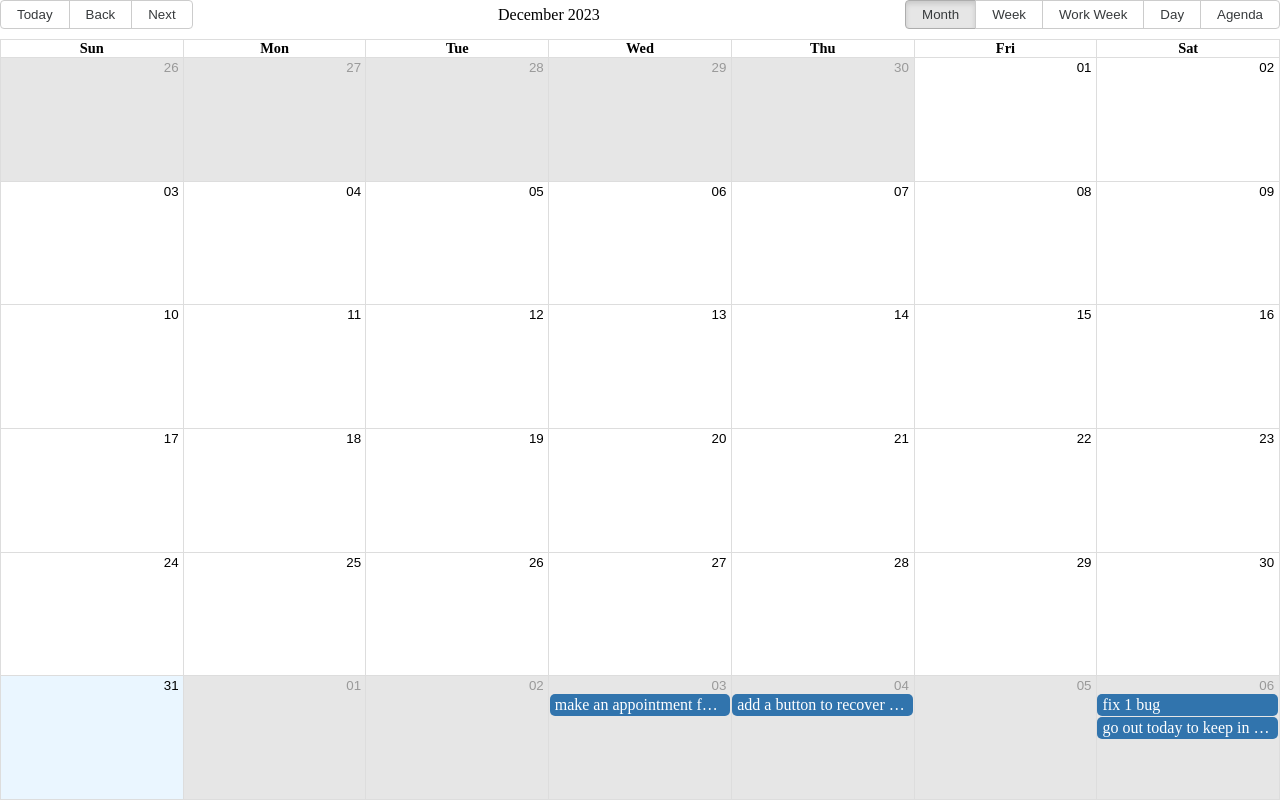
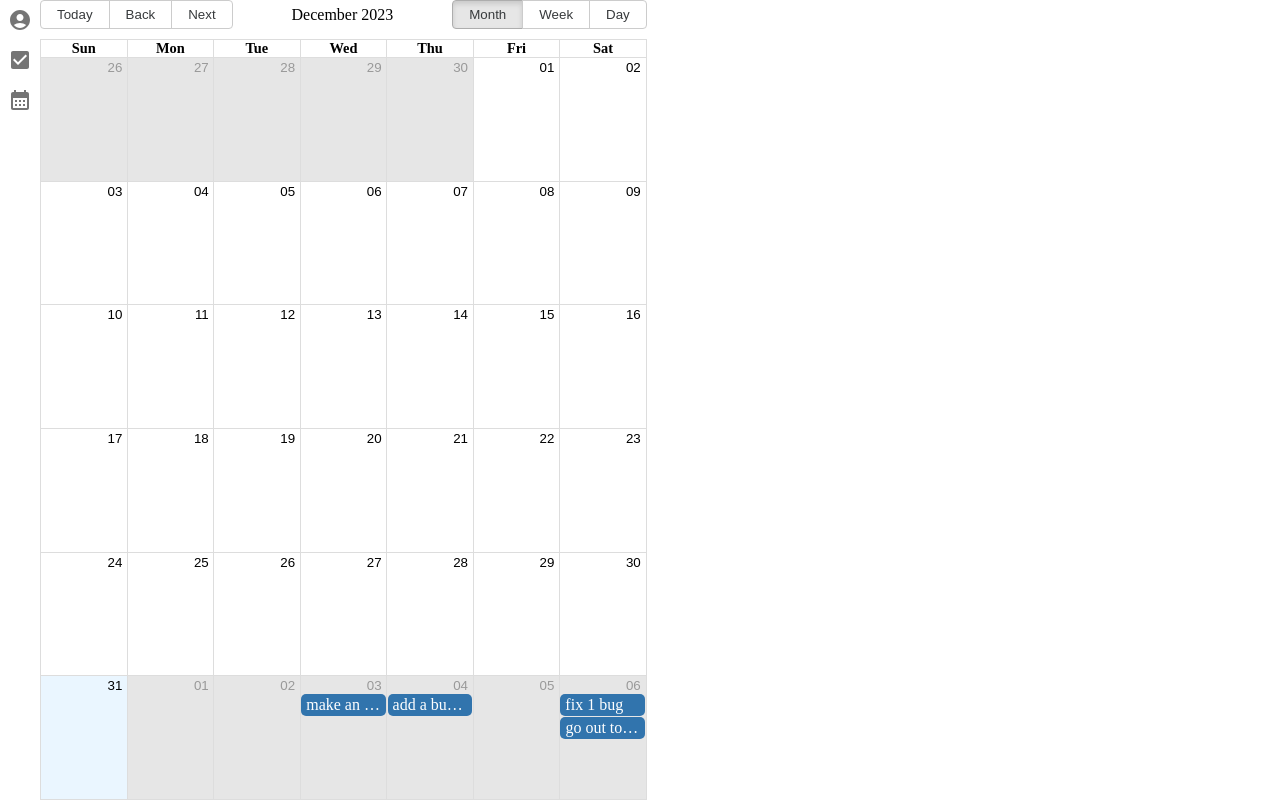
Before and after one commit to Renfu-Li/Tick, a React (Vite) app in the folder frontend-tick/: page /calendar in a window 1280 px wide. Built offline with nearby package versions, Linux system fonts and the light colour scheme; data requests are answered from the project's data file.

Commit message:
feat: add a shared side bar to task lists and calendar view

```diff
--- a/frontend-tick/src/App.jsx
+++ b/frontend-tick/src/App.jsx
@@ -2,6 +2,7 @@ import Home from "./pages/Home.jsx";
 import { Route, Routes } from "react-router-dom";
 import User from "./pages/User.jsx";
 import CalendarView from "./pages/CalendarView.jsx";
+import SideBar from "./components/SideBar.jsx";
 import { useEffect, useState } from "react";
 
 function App() {
@@ -22,11 +23,23 @@ function App() {
           path="/"
           element={<User token={token} setToken={setToken}></User>}
         ></Route>
-        <Route
+
+        {/* <Route
           path="/home"
           element={<Home token={token} setToken={setToken}></Home>}
         ></Route>
-        <Route path="/calendar" element={<CalendarView></CalendarView>}></Route>
+        <Route path="/calendar" element={<CalendarView></CalendarView>}></Route> */}
+
+        <Route element={<SideBar setToken={setToken}></SideBar>}>
+          <Route
+            path="/home"
+            element={<Home token={token} setToken={setToken}></Home>}
+          ></Route>
+          <Route
+            path="/calendar"
+            element={<CalendarView></CalendarView>}
+          ></Route>
+        </Route>
       </Routes>
     </>
   );
--- a/frontend-tick/src/components/SideBar.jsx
+++ b/frontend-tick/src/components/SideBar.jsx
@@ -1,7 +1,9 @@
-import { Box, IconButton, Menu, MenuItem } from "@mui/material";
+import { Box, IconButton, Menu, MenuItem, Stack } from "@mui/material";
 import AccountCircleIcon from "@mui/icons-material/AccountCircle";
 import { useState } from "react";
-import { Link } from "react-router-dom";
+import { Link, Outlet } from "react-router-dom";
+import CheckBoxIcon from "@mui/icons-material/CheckBox";
+import CalendarMonthIcon from "@mui/icons-material/CalendarMonth";
 
 export default function SideBar({ setToken }) {
   // anchorEl and Menu related learned from App Bar in MUI
@@ -22,13 +24,14 @@ export default function SideBar({ setToken }) {
   };
 
   return (
-    <Box sx={{ height: "100vh" }}>
+    <Stack direction="row" height="100vh">
+      <Stack>
         <IconButton
           aria-label="account of current user"
           aria-controls="menu-account"
           onClick={handleMenu}
         >
-        <AccountCircleIcon fontSize="large"></AccountCircleIcon>
+          <AccountCircleIcon></AccountCircleIcon>
         </IconButton>
 
         <Menu
@@ -44,6 +47,17 @@ export default function SideBar({ setToken }) {
             Log out
           </MenuItem>
         </Menu>
-    </Box>
+
+        <IconButton>
+          <CheckBoxIcon></CheckBoxIcon>
+        </IconButton>
+
+        <IconButton>
+          <CalendarMonthIcon></CalendarMonthIcon>
+        </IconButton>
+      </Stack>
+
+      <Outlet></Outlet>
+    </Stack>
   );
 }
--- a/frontend-tick/src/pages/CalendarView.jsx
+++ b/frontend-tick/src/pages/CalendarView.jsx
@@ -56,7 +56,7 @@ function CalendarView({ localizer = mLocalizer }) {
       components: {
         timeSlotWrapper: ColoredDateCellWrapper,
       },
-      views: Object.keys(Views).map((k) => Views[k]),
+      views: [Views.MONTH, Views.WEEK, Views.DAY],
     }),
     []
   );
--- a/frontend-tick/src/pages/Home.jsx
+++ b/frontend-tick/src/pages/Home.jsx
@@ -50,7 +50,7 @@ export default function Home({ token, setToken }) {
 
   return (
     <Stack direction="row" height="100vh">
-      <SideBar setToken={setToken}></SideBar>
+      {/* <SideBar setToken={setToken}></SideBar> */}
 
       <Lists
         allLists={allLists}
```
Lines whose indentation alone changed are shown as unchanged.
